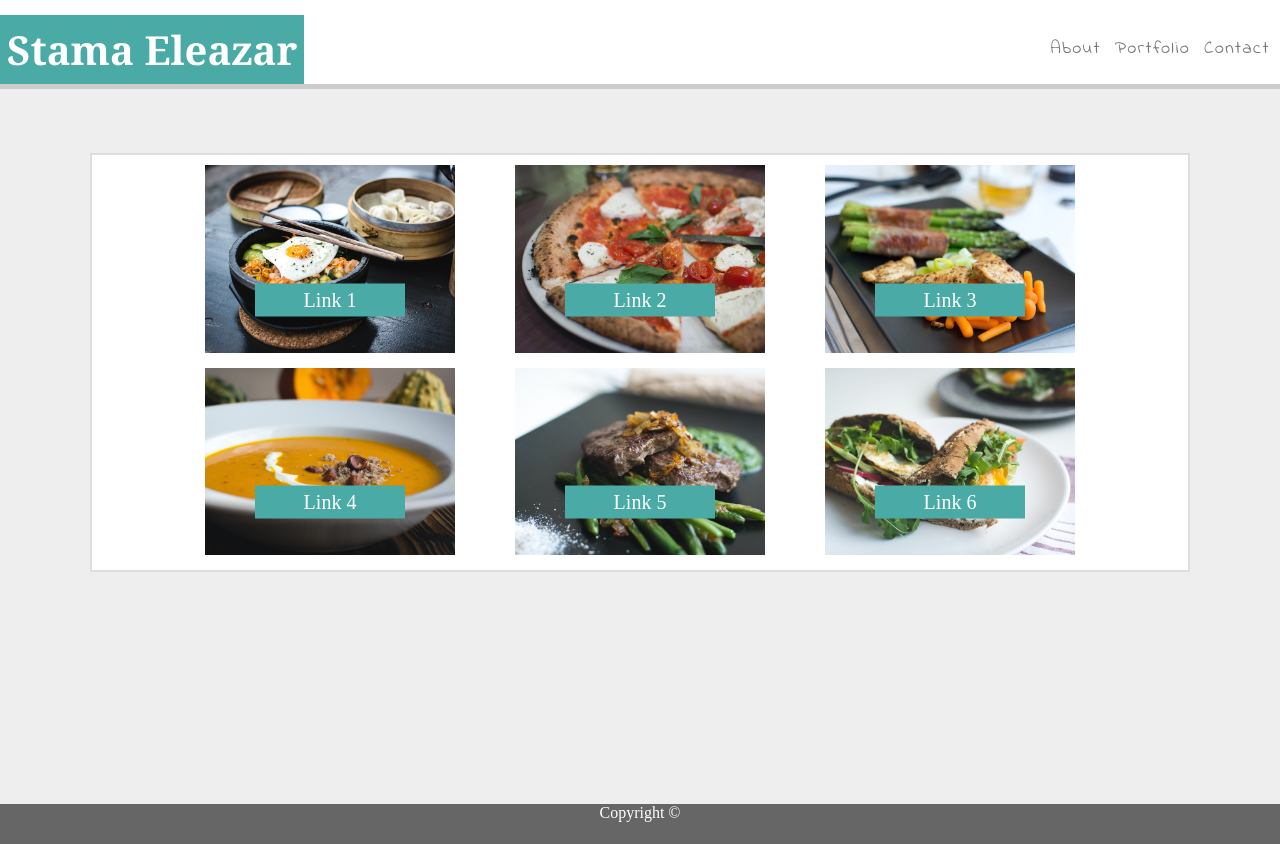
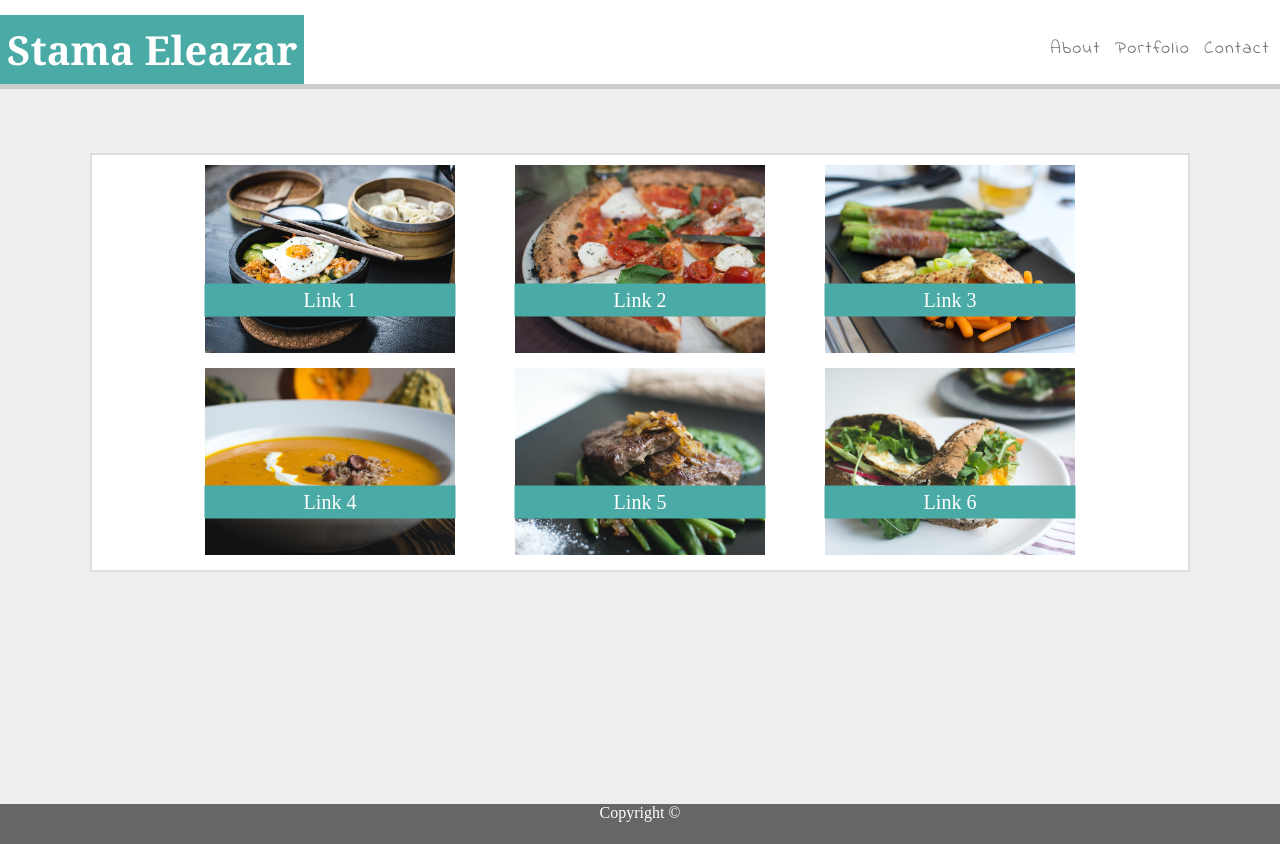
Before and after one commit to seleazar10/Basic-Portfolio-MQ, a plain HTML site: page portolio.html in a window 1280 px wide. Drawn offline with Linux system fonts and the light colour scheme.

Commit message:
fixed picture links

```diff
--- a/assets/css/style.css
+++ b/assets/css/style.css
@@ -201,7 +201,7 @@ position: absolute;
   left: 50%;
   transform: translate(-50%, -50%);
   background-color: #4aaaa5;
-  width: 150px;
+  width: 251px;
   padding: 5px 0;
 
 }
```
